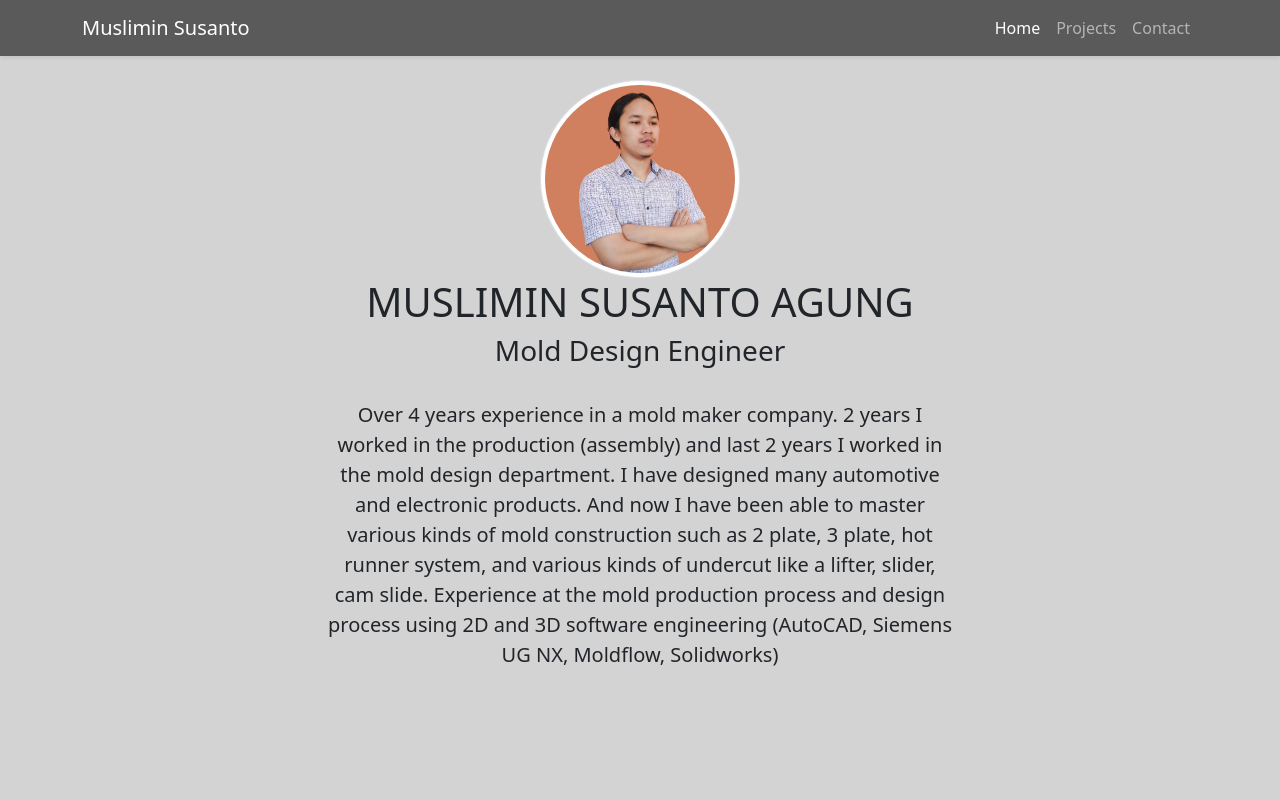
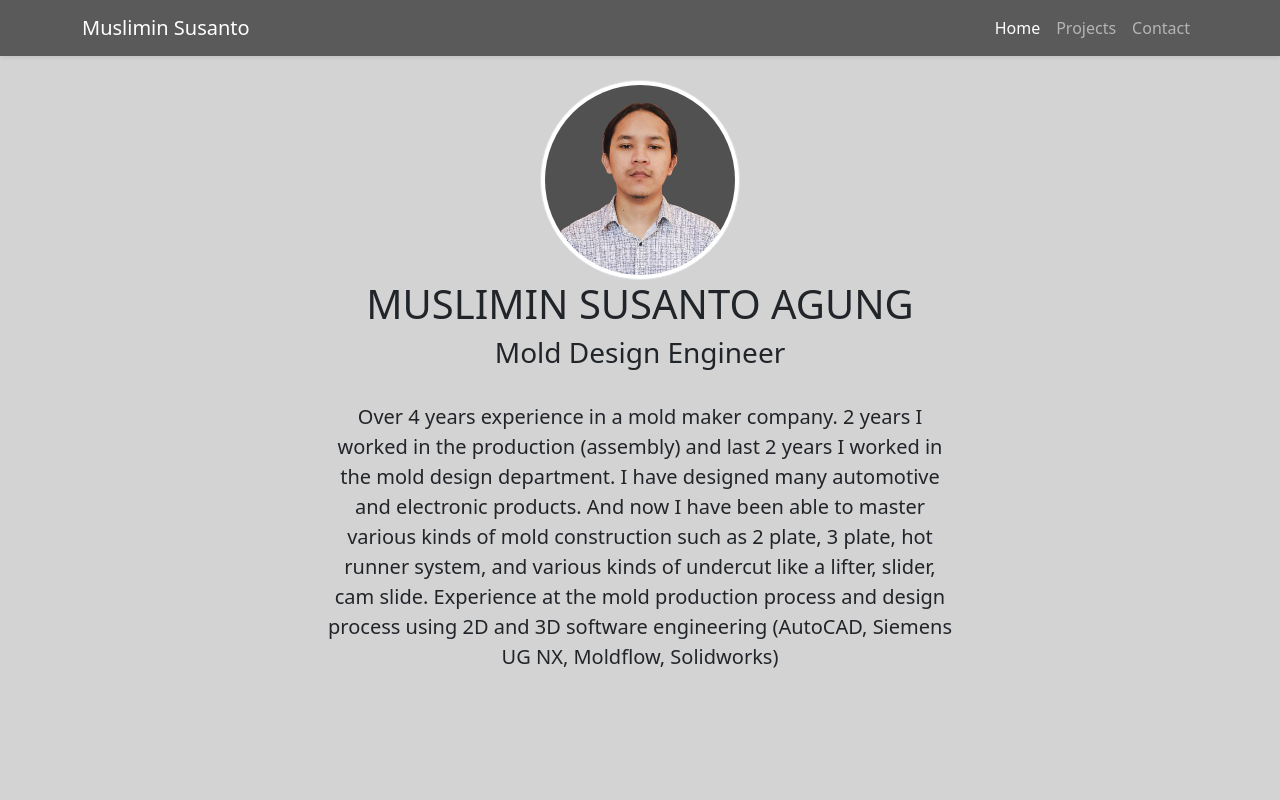
Before and after one commit to musliminsusanto/musliminsusanto.github.io, a plain HTML site: page index.html in a window 1280 px wide. Shown: the top 800 px of the page. Drawn offline with nearby package versions, Linux system fonts and the light colour scheme.

Commit message:
Update index.html
change bgtron 08

```diff
--- a/index.html
+++ b/index.html
@@ -41,7 +41,7 @@
 
     <!-- Jumbotron -->
     <section class="jumbotron text-center">
-      <img src="img/05.jpg" alt="Muslimin Susanto" width="200" class="rounded-circle img-thumbnail" />
+      <img src="img/08.jpg" alt="Muslimin Susanto" width="200" class="rounded-circle img-thumbnail" />
       <div class="container">
         <div class="row text-center">
           <div class="col">
```
